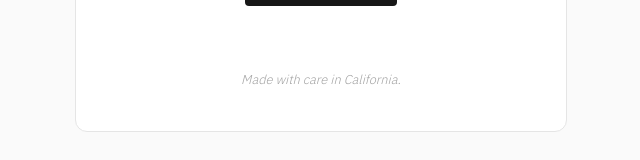
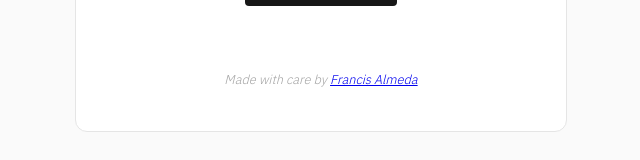
Before and after one commit to almedagrill/daymark, a React (Vite) app: page / in a window 1280 px wide. Both pictures are taken after a click on the button "Buy me a coffee". Shown: the part 973-1133 px from the top of the page, without its empty margins (319-959 px from the left). Built offline with nearby package versions, Linux system fonts and the light colour scheme.

Commit message:
Update attribution with Francis Almeda Instagram link

```diff
--- a/src/components/Support.jsx
+++ b/src/components/Support.jsx
@@ -36,7 +36,7 @@
       </div>
 
       <p className="made-with">
-        Made with care in California.
+        Made with care by <a href="https://instagram.com/francis.almeda" target="_blank" rel="noopener noreferrer">Francis Almeda</a>
       </p>
     </div>
   )
```
